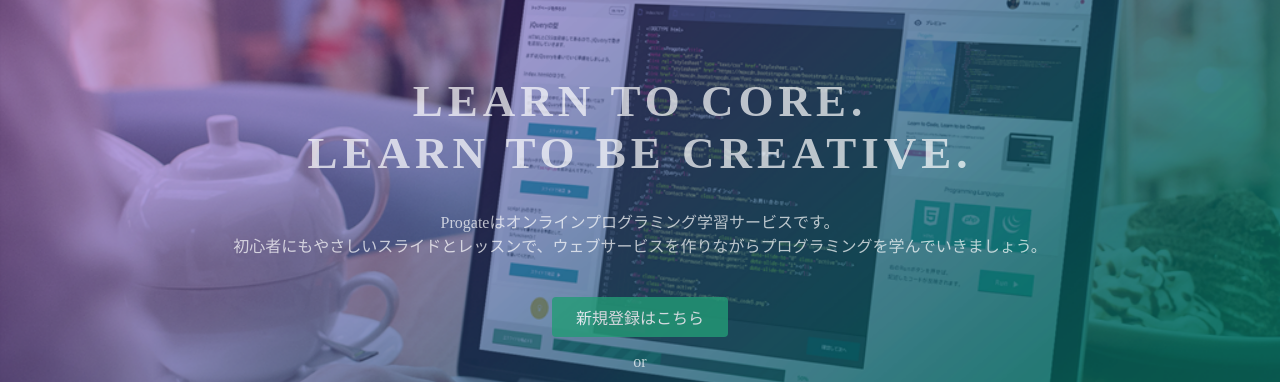
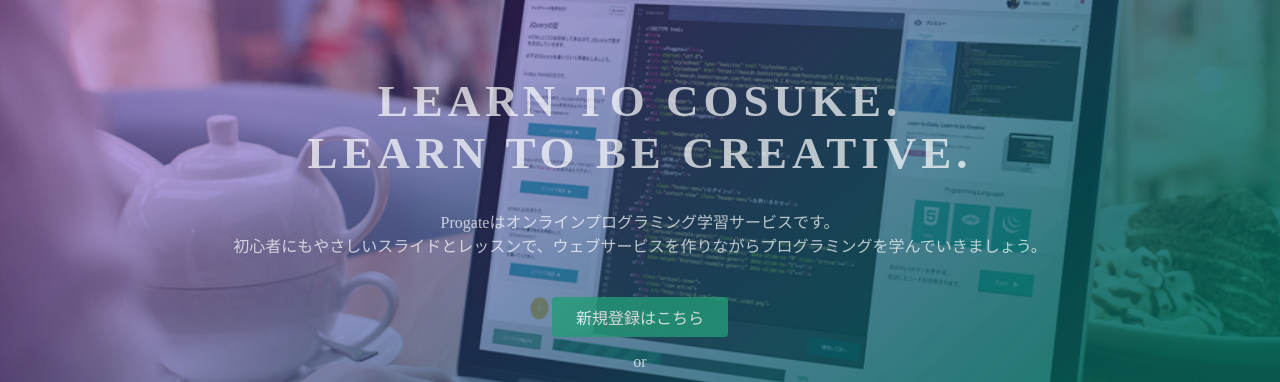
Before and after one commit to skt-111906/skt-111906.github.io, a plain HTML site: page index.html in a window 1280 px wide. Shown: the part 135-517 px from the top of the page. Drawn offline with Linux system fonts and the light colour scheme.

Commit message:
Update index.html

```diff
--- a/index.html
+++ b/index.html
@@ -23,7 +23,7 @@
   </header>
   <div class="top-wrapper">
     <div class="container">
-      <h1>LEARN TO CORE.<br>LEARN TO BE CREATIVE.</h1>
+      <h1>LEARN TO COSUKE.<br>LEARN TO BE CREATIVE.</h1>
       <p>Progateはオンラインプログラミング学習サービスです。<br>初心者にもやさしいスライドとレッスンで、ウェブサービスを作りながらプログラミングを学んでいきましょう。</p>
       <div class="btn-wrapper">
         <a href="#" class="btn signup">新規登録はこちら</a>
```
